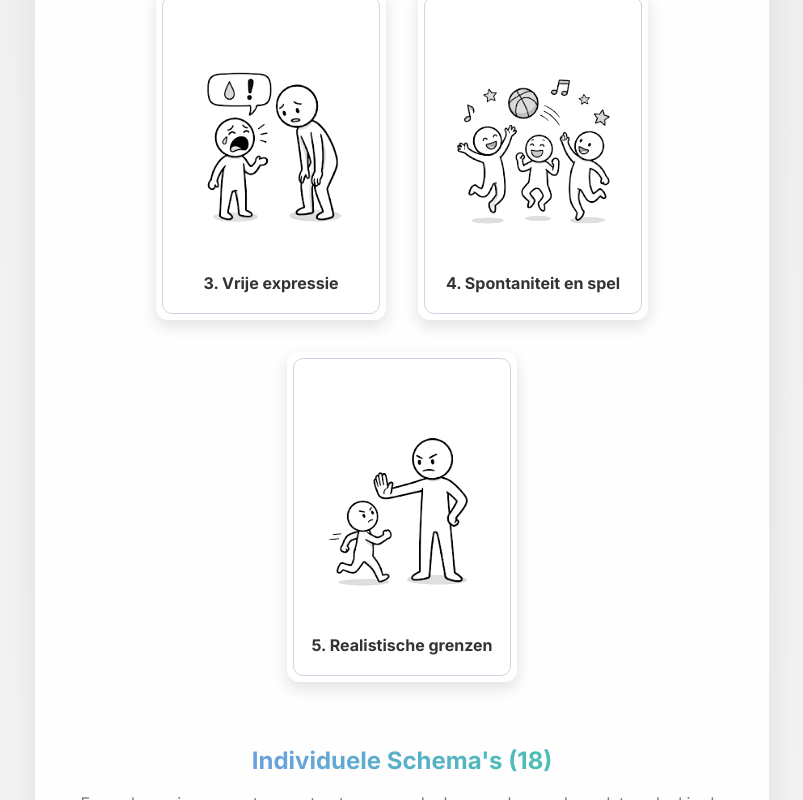
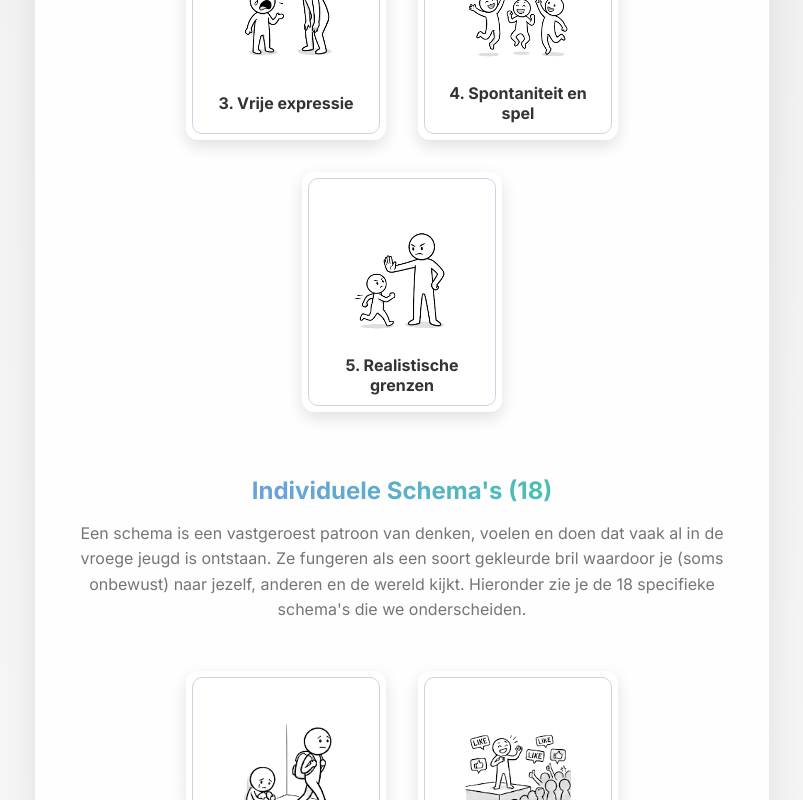
Before and after one commit to radder1972/STA, a React (Vite) app: page / in a window 1280 px wide. Both pictures are taken after a click on the button "Bekijk alle theoriekaarten". Shown: the part 958-1758 px from the top of the page, without its empty margins (238-1041 px from the left). Built offline with nearby package versions, Linux system fonts and the light colour scheme.

Commit message:
Revert card size, remove scrollbar, move extra buttons to popup for cleaner UI

```diff
--- a/package.json
+++ b/package.json
@@ -1,7 +1,7 @@
 {
   "name": "schema-therapy-app",
   "private": true,
-  "version": "2.6.56",
+  "version": "2.6.57",
   "type": "module",
   "scripts": {
     "dev": "vite",
--- a/src/App.jsx
+++ b/src/App.jsx
@@ -131,7 +131,7 @@ function App() {
 
       {currentView !== 'questionnaire' && currentView !== 'basisbehoeften' && currentView !== 'modicategorieen' && currentView !== 'kaartenoverzicht' && (
         <div style={{ textAlign: 'center', marginTop: '3rem', color: 'var(--text-muted)', fontSize: '0.85rem' }}>
-          v2.6.56
+          v2.6.57
         </div>
       )}
     </div>
--- a/src/components/KaartenOverzicht.jsx
+++ b/src/components/KaartenOverzicht.jsx
@@ -150,30 +150,18 @@ export default function KaartenOverzicht({ onBack }) {
               <div className="card-face-back" style={{ display: 'flex', flexDirection: 'column', justifyContent: 'space-between', pointerEvents: flippedCards[uniqueKey] ? 'auto' : 'none' }}>
                 <div
                   onClick={() => handleFlip(uniqueKey)}
-                  style={{ flex: 1, cursor: 'pointer', overflowY: 'auto', marginBottom: '5px', paddingRight: '2px' }}
-                  className="custom-scrollbar"
+                  style={{ flex: 1, cursor: 'pointer', overflow: 'hidden', marginBottom: '5px', paddingRight: '2px', display: 'flex', flexDirection: 'column' }}
                 >
                   <h4 style={{ fontSize: '1rem', marginBottom: '0.5rem', lineHeight: '1.2' }}>{card.title}</h4>
-                  <p style={{ fontSize: '0.75rem', lineHeight: '1.6' }}>{card.description || 'Geen theorie beschikbaar.'}</p>
+                  <p style={{ fontSize: '0.75rem', lineHeight: '1.4', overflow: 'hidden', display: '-webkit-box', WebkitLineClamp: 4, WebkitBoxOrient: 'vertical' }}>{card.description || 'Geen theorie beschikbaar.'}</p>
                 </div>
                 <button
                   className="btn btn-card"
-                  onClick={(e) => { e.stopPropagation(); e.preventDefault(); setSelectedCard(card); }}
+                  onClick={(e) => { e.stopPropagation(); e.preventDefault(); setSelectedCard({ ...card, listName }); }}
                   style={{ fontSize: '0.75rem', padding: '6px 12px', alignSelf: 'center', width: '100%', zIndex: 20, position: 'relative', flexShrink: 0 }}
                 >
-                  <span className="btn-text">Praktijkvoorbeeld & Tips</span>
+                  <span className="btn-text">Lees theorie & tips</span>
                 </button>
-                {(listName === 'schema-cat' || listName === 'modi-cat') && (
-                  <button
-                    className="btn btn-card"
-                    onClick={(e) => { e.stopPropagation(); e.preventDefault(); setSelectedCategory(card); window.scrollTo({ top: 0, behavior: 'smooth' }); }}
-                    style={{ fontSize: '0.75rem', padding: '6px 12px', alignSelf: 'center', width: '100%', zIndex: 20, position: 'relative', flexShrink: 0, marginTop: '0.5rem' }}
-                  >
-                    <span className="btn-text">
-                      {listName === 'schema-cat' ? "Bekijk bijbehorende schema's" : "Bekijk bijbehorende modi"}
-                    </span>
-                  </button>
-                )}
               </div>
 
             </div>
@@ -354,7 +342,22 @@ export default function KaartenOverzicht({ onBack }) {
               style={{ position: 'absolute', top: '15px', right: '15px', background: 'transparent', border: 'none', fontSize: '1.5rem', cursor: 'pointer', color: 'var(--text-main)' }}
             >×</button>
             <h2 className="text-gradient" style={{ marginBottom: '0.5rem' }}>{selectedCard.title}</h2>
-            <h4 style={{ color: 'var(--primary)', marginBottom: '1.5rem' }}>Praktijkvoorbeeld & Tips</h4>
+
+            <div style={{ marginBottom: '1.5rem', lineHeight: '1.6', fontSize: '1.05rem', color: 'var(--text-main)' }}>
+              {selectedCard.description || 'Geen theorie beschikbaar.'}
+            </div>
+
+            {(selectedCard.listName === 'schema-cat' || selectedCard.listName === 'modi-cat') && (
+              <button
+                className="btn btn-gradient"
+                onClick={() => { setSelectedCategory(selectedCard); setSelectedCard(null); window.scrollTo({ top: 0, behavior: 'smooth' }); }}
+                style={{ width: '100%', marginBottom: '2rem', color: 'white', padding: '12px' }}
+              >
+                {selectedCard.listName === 'schema-cat' ? "Bekijk bijbehorende schema's" : "Bekijk bijbehorende modi"}
+              </button>
+            )}
+
+            <h4 style={{ color: 'var(--primary)', marginBottom: '1.5rem', marginTop: '1rem' }}>Verdieping & Tips</h4>
 
             <div style={{ marginBottom: '1.5rem' }}>
               <h5 style={{ marginBottom: '0.5rem', fontSize: '1.1rem' }}>Herkenbaar Praktijkvoorbeeld</h5>
--- a/src/index.css
+++ b/src/index.css
@@ -748,26 +748,12 @@ body {
 /* Card Flip and Hover Animations */
 .card-scene {
   perspective: 1000px;
-  width: 230px;
-  height: 330px;
+  width: 200px;
+  height: 240px;
   flex-shrink: 0;
   cursor: pointer;
 }
 
-.custom-scrollbar::-webkit-scrollbar {
-  width: 4px;
-}
-.custom-scrollbar::-webkit-scrollbar-track {
-  background: transparent;
-}
-.custom-scrollbar::-webkit-scrollbar-thumb {
-  background: rgba(0,0,0,0.15);
-  border-radius: 4px;
-}
-.custom-scrollbar {
-  scrollbar-width: thin;
-  scrollbar-color: rgba(0,0,0,0.15) transparent;
-}
 
 .card-flip-container {
   width: 100%;
```
Also changed, not shown: schema-therapie-app-usb-versie.html (+3 -3 lines).
